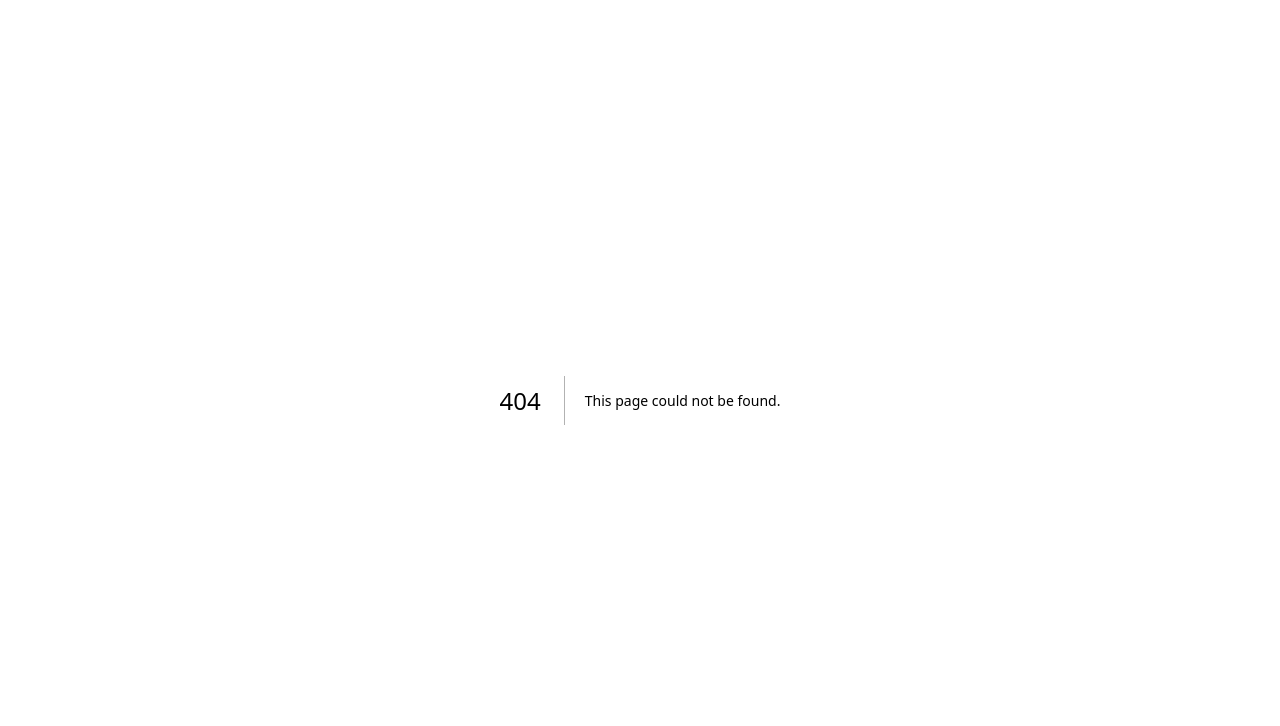
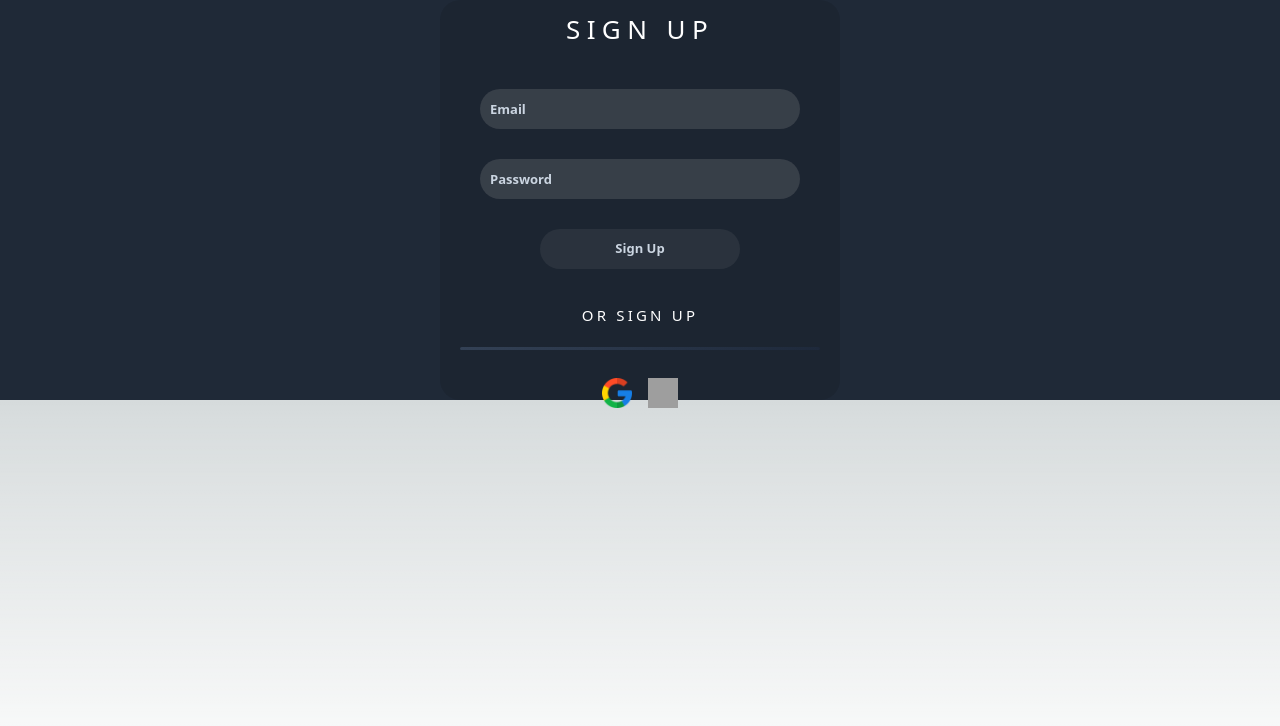
Before and after one commit to leap-2022-teal/Adolf-client, a Next.js app: page /registration/registration in a window 1280 px wide. Before the commit this address had no page. Shown: the top 726 px of the page. Built offline with nearby package versions, Linux system fonts and the light colour scheme; grey boxes are pictures that could not be loaded.

Commit message:
registration-html

```diff
--- /dev/null
+++ b/src/pages/registration/registration.tsx
@@ -0,0 +1,26 @@
+export default function Registration(){
+    return(
+        <div className=" bg-[#1f2937]
+          flex  flex-col items-center ">
+            <div className="w-[400px] bg-black bg-opacity-10 h-[50vh] rounded-[20px] shadow-black">
+                <h1 className="text-white uppercase flex justify-center my-[10px] tracking-[0.4rem] text-[26px]" >SIGN UP</h1>
+                <div className="flex flex-col gap-[30px] items-center  text-[13px] font-bold text-[#cbd5e1] my-[40px] ">
+                    <input type="Email" placeholder="Email" className=" placeholder:text-[#cbd5e1] bg-neutral-400 bg-opacity-20 rounded-[2rem] h-[2.5rem] w-[80%] outline-[none] px-[10px] focus:outline-none "/>
+                    <input type="Password" placeholder="Password" className="placeholder:text-[#cbd5e1] bg-neutral-400 bg-opacity-20 rounded-[2rem] h-[2.5rem] w-[80%] outline-[none] px-[10px] focus:outline-none" />
+                     <button className="w-[50%] text-[#cbd5e1] h-[2.5rem] bg-neutral-400 bg-opacity-10 rounded-[2rem] cursor-pointer  ">Sign Up</button>
+
+                </div>
+                <h4 className="tracking-[0.2rem] mt-[-5px] text-white text-[15px] flex justify-center ">OR SIGN UP</h4>
+               <hr className="w-[90%] border-none h-[0.2rem] bg-white rounded-[0.8rem] backdrop-blur-[25px] bg-gradient-to-r from-[#334155]  to-[#1e293b] bg-opacity-30 mx-auto mt-[20px]" />
+                <div className="flex gap-4 justify-center mt-7">
+                    <img src="/google.png" alt="google" width="30px"/>
+                    <img src="/facebook.png" alt="" width="30px" />
+                </div>
+
+
+
+
+            </div>
+        </div>
+    )
+}
```
Also changed, not shown: public/facebook (1).png (added), public/google.png (added).
